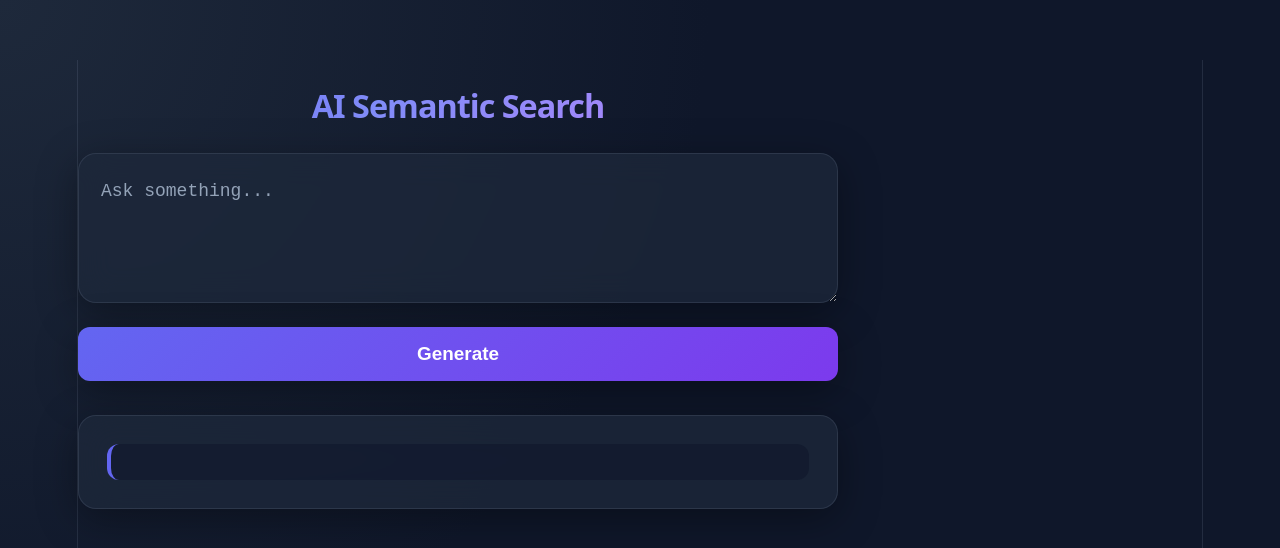
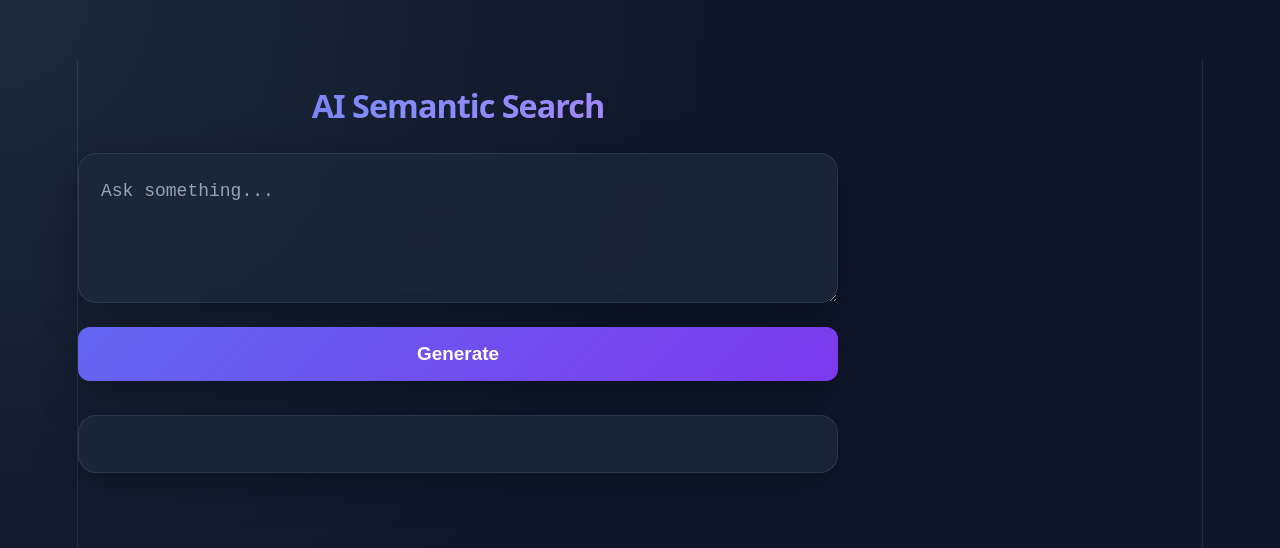
Before and after one commit to varenya1006/sem-sim, a React (Vite) app: page / in a window 1280 px wide. Shown: the top 548 px of the page. Built offline with nearby package versions, Linux system fonts and the light colour scheme.

Commit message:
Update App.jsx

```diff
--- a/src/App.jsx
+++ b/src/App.jsx
@@ -57,7 +57,9 @@ function App() {
       </button>
 
       <div className="response-box">
-  <p>{response}</p>
+  <div className="answer-text">
+  {response}
+</div>
 
   {docs.length > 0 && (
     <>
```
